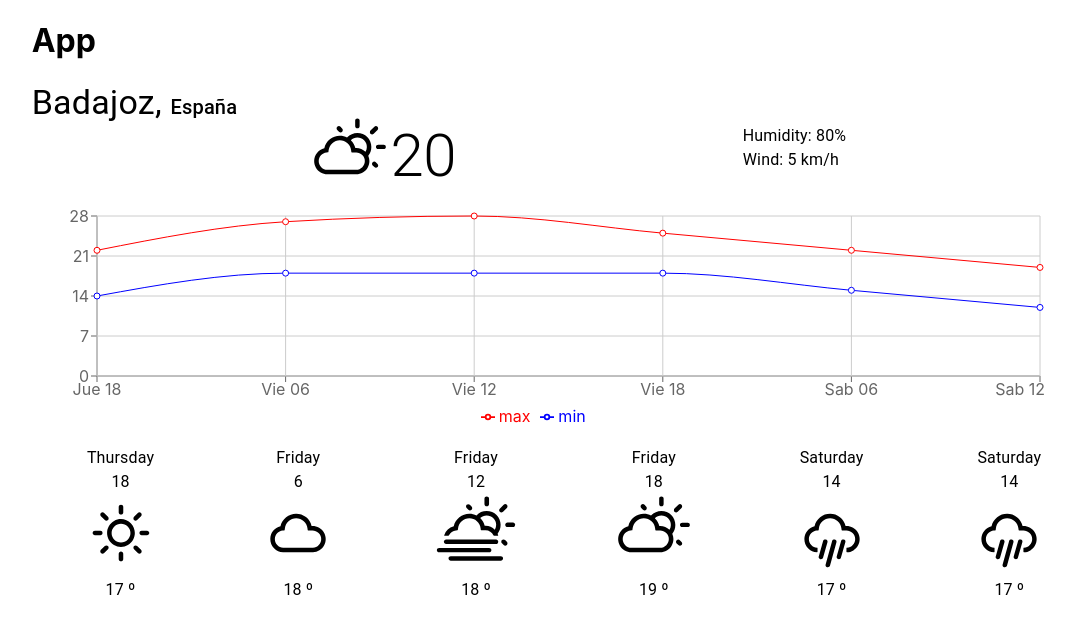
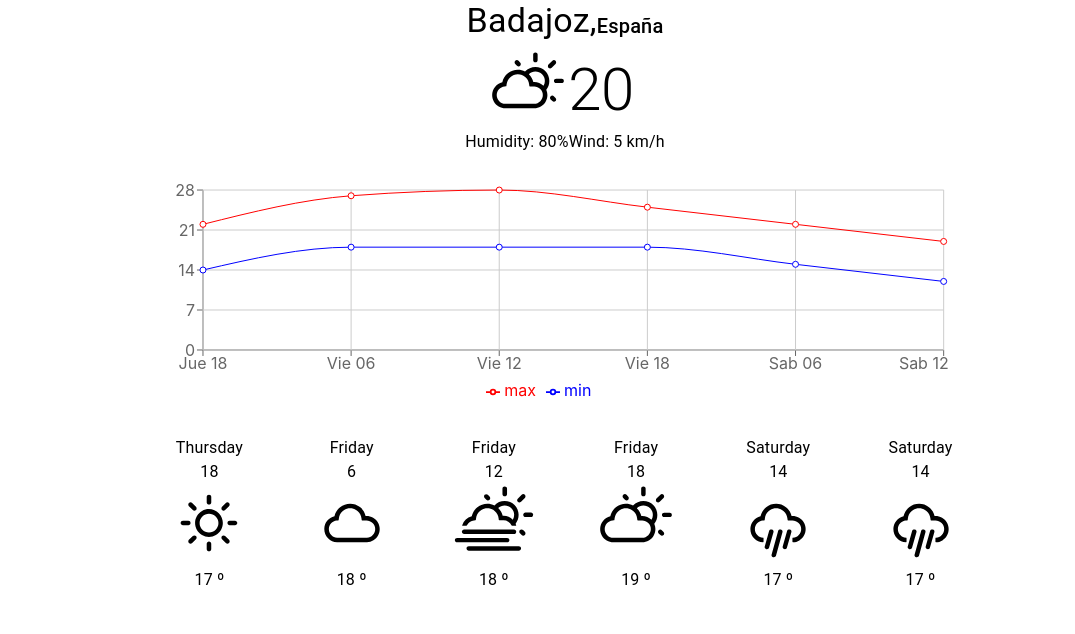
Before and after one commit to KraySe/weather-app, a React (Create React App) app: page /city in a window 1280 px wide. Shown: the top 634 px of the page, without its empty margins (75-1150 px from the left). Built offline with nearby package versions, Linux system fonts and the light colour scheme.

Commit message:
visual improve to app and city page

```diff
--- a/src/App.jsx
+++ b/src/App.jsx
@@ -9,8 +9,7 @@ import NotFoundPage from "./pages/NotFoundPage";
 const App = () => {
   return (
     <Grid container justifyContent={"center"} direction={"row"}>
-      <Grid item sm={10}>
-        <h1>App</h1>
+      <Grid item xs={12} sm={11} md={10} lg={8}>
         <Router>
           <Switch>
             <Route exact path={"/"}>
--- a/src/pages/CityPage.jsx
+++ b/src/pages/CityPage.jsx
@@ -25,7 +25,6 @@ const forecastItemListExample = [
   { hour: 14, state: "rain", temperature: 17, weekDay: "Saturday" },
 ];
 
-
 const CityPage = () => {
   const city = "Badajoz";
   const country = "España";
@@ -37,17 +36,19 @@ const CityPage = () => {
   const forecastItemList = forecastItemListExample;
 
   return (
-    <Grid container justifyContent={"center"} direction={"column"}>
-      <Grid item xs={12}>
+    <Grid container justifyContent={"space-around"} direction={"column"} spacing={2}>
+      <Grid
+        container
+        item
+        xs={12}
+        justifyContent={"center"}
+        alignItems={"flex-end"}
+      >
         <CityInfo city={city} country={country} />
       </Grid>
-      <Grid container item xs={12}>
-        <Grid item xs={8}>
-          <Weather state={state} temperature={temperature} />
-        </Grid>
-        <Grid item xs={4}>
-          <WeatherDetails humidity={humidity} wind={wind} />
-        </Grid>
+      <Grid container item xs={12} justifyContent={"center"}>
+        <Weather state={state} temperature={temperature} />
+        <WeatherDetails humidity={humidity} wind={wind} />
       </Grid>
       <Grid item>
         <ForecastChart data={data} />
```
